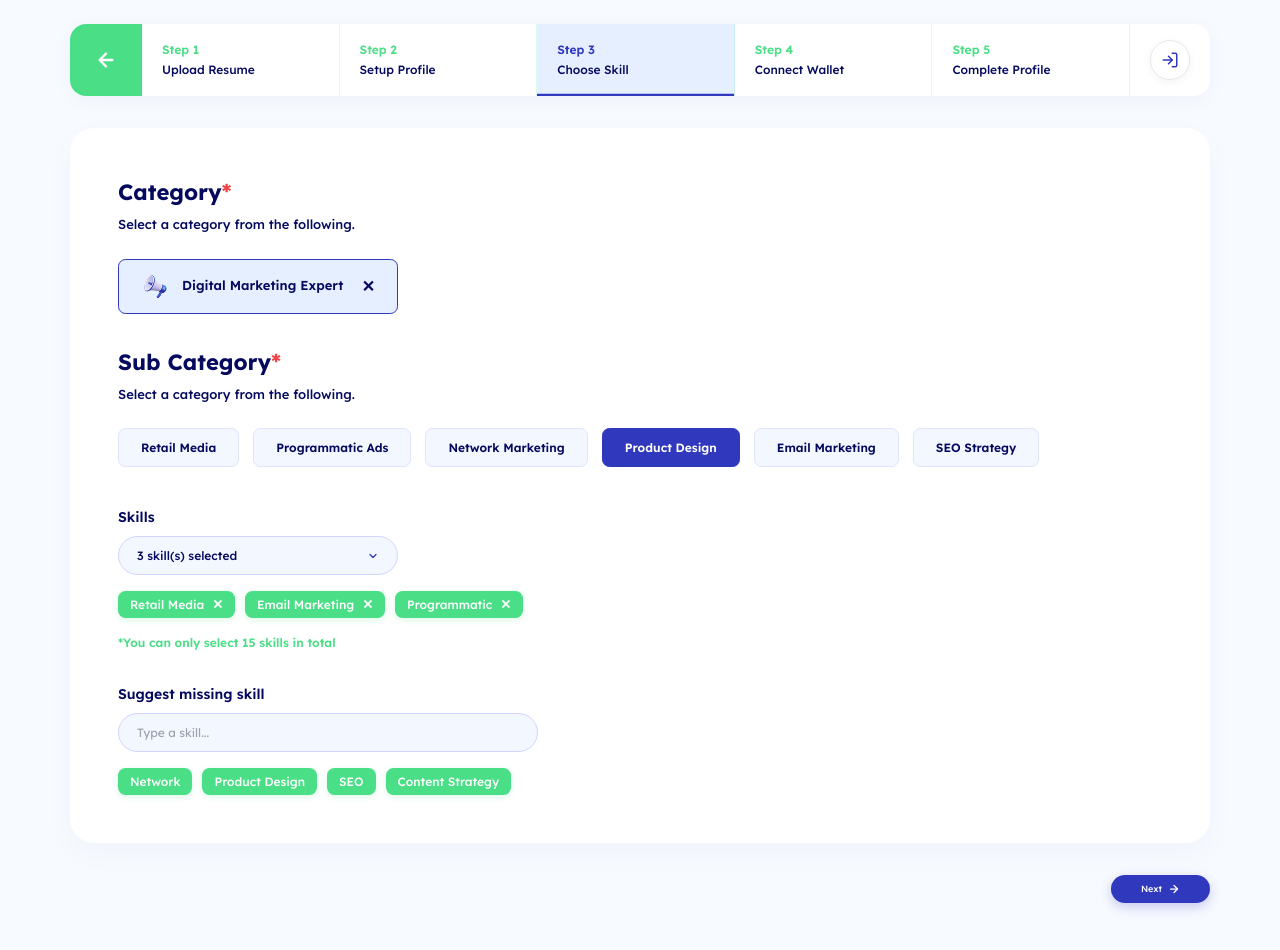
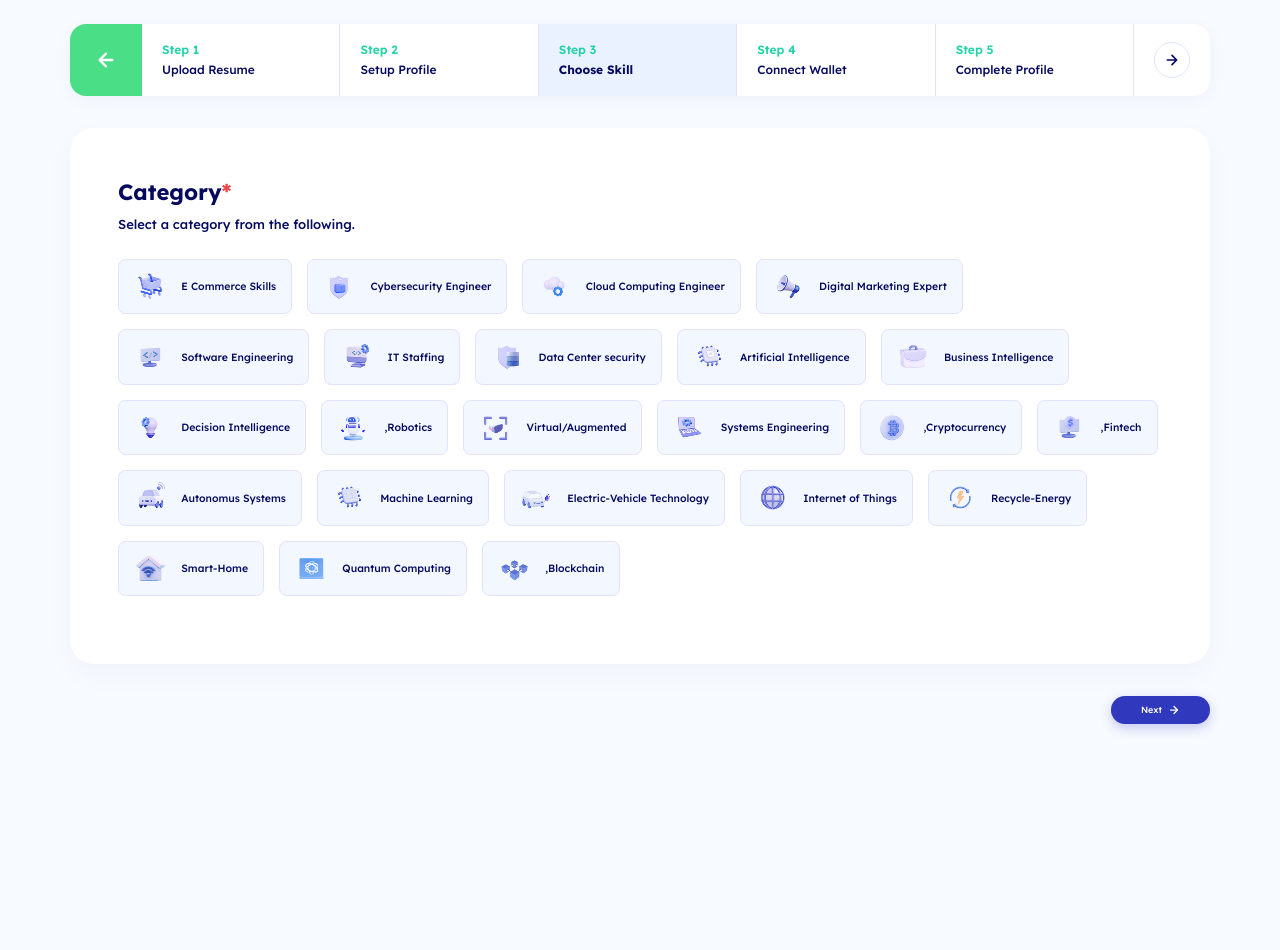
Before and after one commit to Mominkhalid045-debug/greelance-login, a React (Vite) app: page /skills in a window 1280 px wide. Shown: the top 950 px of the page. After the commit the page ends 800 px from the top, so only its background shows below. Built offline with nearby package versions, Linux system fonts and the light colour scheme.

Commit message:
Achieve exact parity for Step 2 Setup Profile and Step 3 Choose Skill screens

```diff
--- a/src/pages/FreelancerForm.jsx
+++ b/src/pages/FreelancerForm.jsx
@@ -66,15 +66,14 @@ function StepHeader({ activeStep, navigate }) {
                   height: '100%',
                   padding: '0 20px',
                   cursor: 'pointer',
-                  background: isActive ? '#E6EFFF' : '#FFFFFF',
+                  background: isActive ? '#EBF2FF' : '#FFFFFF',
                   display: 'flex',
                   flexDirection: 'column',
                   justifyContent: 'center',
                   gap: '2px',
                   boxSizing: 'border-box',
                   transition: 'all 0.2s ease',
-                  borderRight: '0.66px solid rgba(34, 211, 166, 0.15)',
-                  boxShadow: isActive ? '#3038BD 0px -2.25px 0px 0px inset' : 'none',
+                  borderRight: '1px solid #E0E2FE',
                 }}
               >
                 <span
@@ -82,7 +81,7 @@ function StepHeader({ activeStep, navigate }) {
                     fontFamily: F,
                     fontSize: '12px',
                     fontWeight: 600,
-                    color: isActive ? '#3038BD' : '#4ADF86',
+                    color: '#22D3A6',
                   }}
                 >
                   Step {step.num}
@@ -91,7 +90,7 @@ function StepHeader({ activeStep, navigate }) {
                   style={{
                     fontFamily: F,
                     fontSize: '12px',
-                    fontWeight: 500,
+                    fontWeight: isActive ? 700 : 500,
                     color: '#050A5F',
                   }}
                 >
@@ -111,22 +110,20 @@ function StepHeader({ activeStep, navigate }) {
             }}
             aria-label="Exit or next step"
             style={{
-              width: '40px',
-              height: '40px',
+              width: '36px',
+              height: '36px',
               borderRadius: '50%',
               background: '#FFFFFF',
-              border: '1px solid #E5E7EB',
+              border: '1.5px solid #E0E2FE',
               cursor: 'pointer',
               display: 'flex',
               alignItems: 'center',
               justifyContent: 'center',
-              boxShadow: '0 2px 8px rgba(0,0,0,0.05)',
+              transition: 'all 0.2s ease',
             }}
           >
-            <svg width="18" height="18" viewBox="0 0 24 24" fill="none" stroke="#3038BD" strokeWidth="2" strokeLinecap="round" strokeLinejoin="round">
-              <path d="M15 3h4a2 2 0 0 1 2 2v14a2 2 0 0 1-2 2h-4" />
-              <polyline points="10 17 15 12 10 7" />
-              <line x1="15" y1="12" x2="3" y2="12" />
+            <svg width="16" height="16" viewBox="0 0 24 24" fill="none" stroke="#050A5F" strokeWidth="2.5" strokeLinecap="round" strokeLinejoin="round">
+              <path d="M5 12h14M12 5l7 7-7 7" />
             </svg>
           </button>
         </div>
--- a/src/pages/SetupProfile.jsx
+++ b/src/pages/SetupProfile.jsx
@@ -121,11 +121,38 @@ export default function SetupProfile() {
           }}
         >
           <form onSubmit={handleSubmit}>
+            {/* Page Title & Subtitle */}
+            <h1
+              style={{
+                fontFamily: F,
+                fontSize: '32px',
+                fontWeight: 700,
+                color: '#050A5F',
+                textAlign: 'center',
+                margin: '0 0 8px 0',
+              }}
+            >
+              Setup Profile
+            </h1>
+            <p
+              style={{
+                fontFamily: F,
+                fontSize: '13px',
+                fontWeight: 400,
+                color: '#050A5F',
+                opacity: 0.8,
+                textAlign: 'center',
+                margin: '0 0 36px 0',
+              }}
+            >
+              Enter your personal details to display on your freelancer card.
+            </p>
+
             {/* Section 1: Personal Information* */}
             <h2
               style={{
                 fontFamily: F,
-                fontSize: '20px',
+                fontSize: '18px',
                 fontWeight: 700,
                 color: '#050A5F',
                 margin: '0 0 24px 0',
@@ -147,7 +174,7 @@ export default function SetupProfile() {
               <FormField
                 label="First Name"
                 required
-                placeholder="First Name"
+                placeholder="e.g. Ziafat"
                 value={formData.firstName}
                 onChange={(v) => handleChange('firstName', v)}
               />
@@ -155,7 +182,7 @@ export default function SetupProfile() {
               <FormField
                 label="Last Name"
                 required
-                placeholder="Last Name"
+                placeholder="e.g. Raool"
                 value={formData.lastName}
                 onChange={(v) => handleChange('lastName', v)}
               />
--- a/src/pages/SkillsSelection.jsx
+++ b/src/pages/SkillsSelection.jsx
@@ -28,10 +28,10 @@ export default function SkillsSelection() {
   const navigate = useNavigate();
   const dropdownRef = useRef(null);
 
-  const [selectedCategory, setSelectedCategory] = useState('Digital Marketing Expert');
-  const [selectedSubCategory, setSelectedSubCategory] = useState('Product Design');
+  const [selectedCategory, setSelectedCategory] = useState(localStorage.getItem('userSelectedCategory') || null);
+  const [selectedSubCategory, setSelectedSubCategory] = useState(null);
   const [dropdownOpen, setDropdownOpen] = useState(false);
-  const [selectedSkills, setSelectedSkills] = useState(['Retail Media', 'Email Marketing', 'Programmatic']);
+  const [selectedSkills, setSelectedSkills] = useState([]);
   const [customSkillInput, setCustomSkillInput] = useState('');
 
   // Close dropdown on outside click
@@ -150,34 +150,35 @@ export default function SkillsSelection() {
           </p>
 
           {!selectedCategory ? (
-            /* Mode 1: Grid of All 22 Categories */
+            /* Mode 1: Grid of All 23 Categories matching Screenshot 2 */
             <div
               style={{
                 display: 'flex',
                 flexWrap: 'wrap',
-                gap: '14px',
-                marginBottom: '16px',
+                gap: '15px',
+                marginBottom: '20px',
+                width: '100%',
+                justifyContent: 'flex-start',
               }}
             >
               {CATEGORIES.map((cat) => (
-                <button
-                  key={cat.id}
-                  type="button"
+                <div
+                  key={cat.id || cat.name}
                   onClick={() => handleSelectCategory(cat.name)}
                   style={{
-                    display: 'inline-flex',
+                    display: 'flex',
+                    flexDirection: 'row',
                     alignItems: 'center',
-                    gap: '10px',
-                    padding: '10px 20px',
+                    padding: '11.25px 15px',
+                    gap: '14.25px',
+                    height: '55.5px',
+                    background: '#F3F7FF',
+                    border: '1.5px solid #E0E2FE',
                     borderRadius: '7.5px',
-                    border: '1.33px solid #E0E2FE',
-                    background: '#F3F7FF',
-                    color: '#050A5F',
-                    fontFamily: F,
-                    fontSize: '13px',
-                    fontWeight: 600,
                     cursor: 'pointer',
+                    userSelect: 'none',
                     transition: 'all 0.2s ease',
+                    boxSizing: 'border-box',
                   }}
                   onMouseEnter={(e) => {
                     e.currentTarget.style.background = '#E6EFFF';
@@ -188,11 +189,13 @@ export default function SkillsSelection() {
                     e.currentTarget.style.borderColor = '#E0E2FE';
                   }}
                 >
-                  {cat.img ? (
-                    <img src={cat.img} alt={cat.name} style={{ width: '33px', height: '33px', objectFit: 'contain' }} />
-                  ) : null}
-                  <span>{cat.name}</span>
-                </button>
+                  <div style={{ width: '33px', height: '33px', display: 'flex', alignItems: 'center', justifyContent: 'center', flexShrink: 0 }}>
+                    {cat.img ? (
+                      <img src={cat.img} alt={cat.name} style={{ width: '33px', height: '33px', objectFit: 'contain' }} />
+                    ) : null}
+                  </div>
+                  <span style={{ fontFamily: F, fontSize: '10.5px', fontWeight: 500, lineHeight: '22px', color: '#050A5F' }}>{cat.name}</span>
+                </div>
               ))}
             </div>
           ) : (
```
